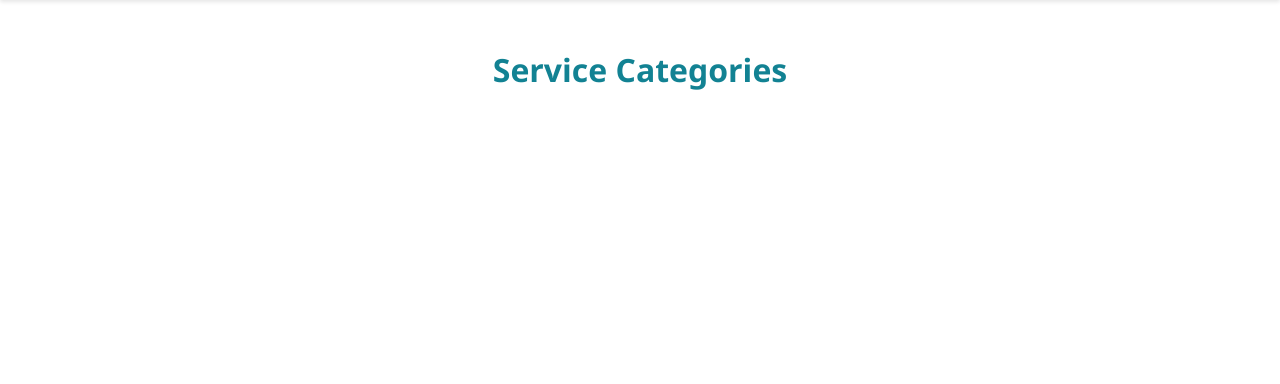
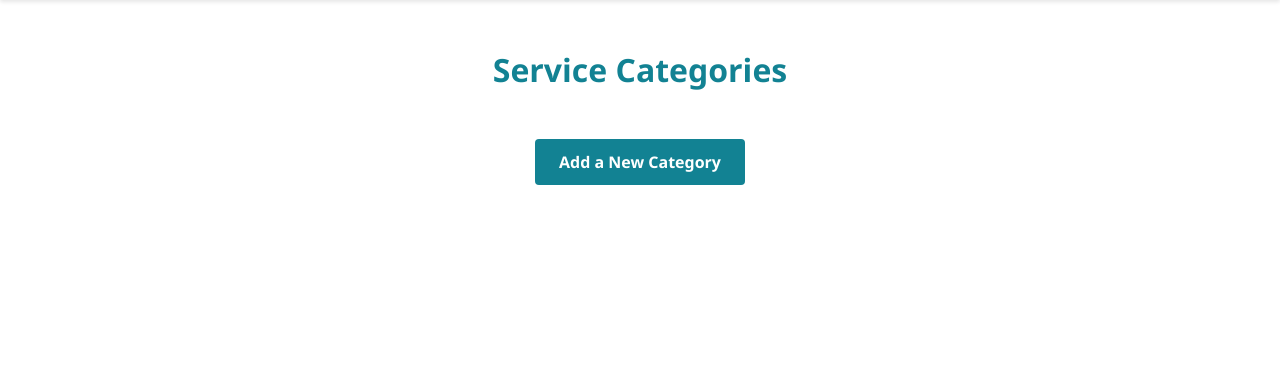
Before and after one commit to davidjared123/cse340-course-repo-2026, a Node server app: page /categories in a window 1280 px wide. Shown: the part 70-454 px from the top of the page. Run offline with Node 20, Linux system fonts and the light colour scheme; data that the repository does not hold is empty.

Commit message:
Implement W04 Assignment: Insert and Update Categories with client and server validation

```diff
--- a/src/controllers/categories.js
+++ b/src/controllers/categories.js
@@ -1,13 +1,24 @@
+import { body, validationResult } from 'express-validator';
 import {
     getAllCategories,
     getCategoryById,
     getCategoriesByProjectId,
-    updateCategoryAssignments
+    updateCategoryAssignments,
+    createCategory,
+    updateCategory
 } from '../models/categories.js';
 import {
     getProjectsByCategoryId,
     getProjectDetails
 } from '../models/projects.js';
+
+// Define validation rules for category form
+const categoryValidation = [
+    body('name')
+        .trim()
+        .notEmpty().withMessage('Category name is required')
+        .isLength({ min: 3, max: 100 }).withMessage('Category name must be between 3 and 100 characters')
+];
 
 const showCategoriesPage = async (req, res, next) => {
     try {
@@ -35,6 +46,70 @@ const showCategoryDetailsPage = async (req, res, next) => {
         const title = category.name;
 
         res.render('category', { title, category, projects });
+    } catch (err) {
+        next(err);
+    }
+};
+
+const showNewCategoryForm = async (req, res) => {
+    const title = 'Add New Category';
+    res.render('new-category', { title });
+};
+
+const processNewCategoryForm = async (req, res, next) => {
+    try {
+        const errors = validationResult(req);
+        if (!errors.isEmpty()) {
+            errors.array().forEach((error) => {
+                req.flash('error', error.msg);
+            });
+            return res.redirect('/new-category');
+        }
+
+        const { name } = req.body;
+        const categoryId = await createCategory(name);
+        req.flash('success', 'Category created successfully!');
+        res.redirect(`/category/${categoryId}`);
+    } catch (err) {
+        next(err);
+    }
+};
+
+const showEditCategoryForm = async (req, res, next) => {
+    try {
+        const categoryId = req.params.id;
+        const category = await getCategoryById(categoryId);
+
+        if (!category) {
+            const err = new Error('Category Not Found');
+            err.status = 404;
+            return next(err);
+        }
+
+        const title = 'Edit Category';
+        res.render('edit-category', { title, category });
+    } catch (err) {
+        next(err);
+    }
+};
+
+const processEditCategoryForm = async (req, res, next) => {
+    try {
+        const categoryId = req.params.id;
+        const errors = validationResult(req);
+
+        if (!errors.isEmpty()) {
+            errors.array().forEach((error) => {
+                req.flash('error', error.msg);
+            });
+            return res.redirect(`/edit-category/${categoryId}`);
+        }
+
+        const { name } = req.body;
+        await updateCategory(categoryId, name);
+
+        req.flash('success', 'Category updated successfully!');
+        res.redirect(`/category/${categoryId}`);
     } catch (err) {
         next(err);
     }
@@ -83,6 +158,11 @@ const processAssignCategoriesForm = async (req, res, next) => {
 export {
     showCategoriesPage,
     showCategoryDetailsPage,
+    showNewCategoryForm,
+    processNewCategoryForm,
+    showEditCategoryForm,
+    processEditCategoryForm,
     showAssignCategoriesForm,
-    processAssignCategoriesForm
+    processAssignCategoriesForm,
+    categoryValidation
 };
--- a/src/models/categories.js
+++ b/src/models/categories.js
@@ -63,9 +63,46 @@ const updateCategoryAssignments = async (projectId, categoryIds = []) => {
     }
 };
 
+const createCategory = async (name) => {
+    const query = `
+        INSERT INTO public.category (name)
+        VALUES ($1)
+        RETURNING category_id;
+    `;
+    const queryParams = [name];
+    const result = await db.query(query, queryParams);
+    if (result.rows.length === 0) {
+        throw new Error('Failed to create category');
+    }
+    if (process.env.ENABLE_SQL_LOGGING === 'true') {
+        console.log('Created new category with ID:', result.rows[0].category_id);
+    }
+    return result.rows[0].category_id;
+};
+
+const updateCategory = async (categoryId, name) => {
+    const query = `
+        UPDATE public.category
+        SET name = $1
+        WHERE category_id = $2
+        RETURNING category_id;
+    `;
+    const queryParams = [name, categoryId];
+    const result = await db.query(query, queryParams);
+    if (result.rows.length === 0) {
+        throw new Error('Category not found');
+    }
+    if (process.env.ENABLE_SQL_LOGGING === 'true') {
+        console.log('Updated category with ID:', categoryId);
+    }
+    return result.rows[0].category_id;
+};
+
 export {
     getAllCategories,
     getCategoryById,
     getCategoriesByProjectId,
-    updateCategoryAssignments
+    updateCategoryAssignments,
+    createCategory,
+    updateCategory
 };
--- a/src/views/categories.ejs
+++ b/src/views/categories.ejs
@@ -8,5 +8,6 @@
                 </li>
             <% }); %>
         </ul>
+        <p><a href="/new-category" class="action-btn">Add a New Category</a></p>
     </main>
 <%- include('partials/footer') %>
--- a/src/views/category.ejs
+++ b/src/views/category.ejs
@@ -1,6 +1,8 @@
 <%- include('partials/header') %>
     <main>
         <h1><%= category.name %></h1>
+        <p><a href="/edit-category/<%= category.category_id %>" class="action-btn">Edit Category</a></p>
+
         <h2>Service Projects in this Category</h2>
         <% if (projects && projects.length > 0) { %>
             <ul>
```
Also changed, not shown: src/routes.js (+10 -1 lines), src/views/edit-category.ejs (added, +12 -0 lines), src/views/new-category.ejs (added, +12 -0 lines).
